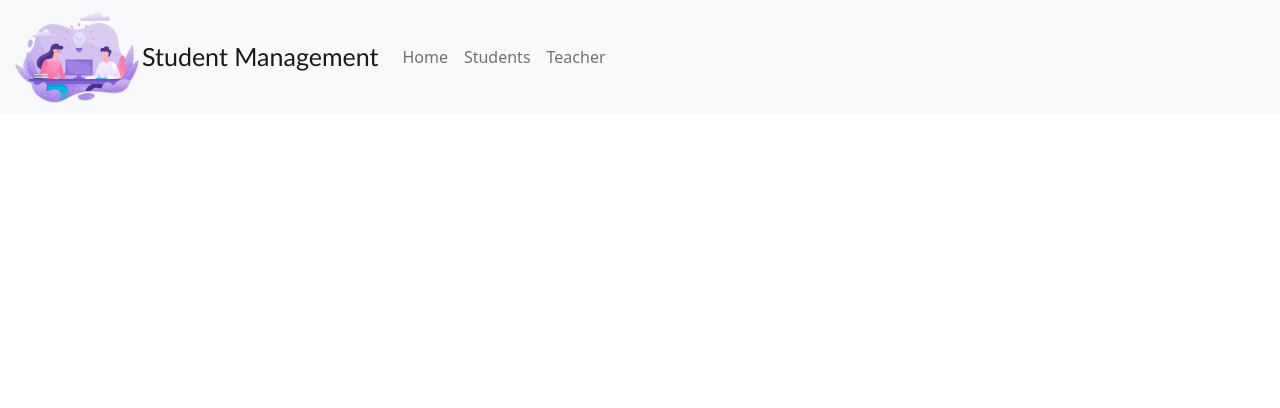
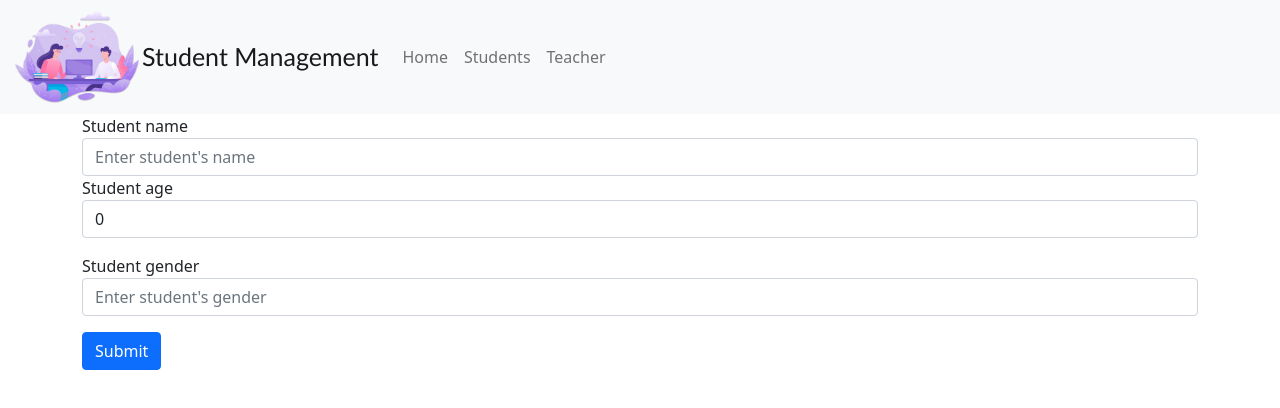
Before and after one commit to umayangi12/myCrudApp, a React (Create React App) app in the folder frontend/: page /updateStudent/1 in a window 1280 px wide. Shown: the top 408 px of the page. Built offline with nearby package versions, Linux system fonts and the light colour scheme.

Commit message:
edit student created

```diff
--- a/frontend/src/App.js
+++ b/frontend/src/App.js
@@ -3,6 +3,7 @@ import { BrowserRouter as Router, Route, Routes } from "react-router-dom";
 import AddStudent from "./components/AddStudent";
 import Header from "./components/Header";
 import AllStudents from "./components/AllStudents";
+import EditStudent  from "./components/EditStudent";
 
 function App() {
   return (
@@ -15,6 +16,7 @@ function App() {
           <Routes>
             <Route path="/" element={<AllStudents />} exact />
             <Route path="/addStudent" element={<AddStudent />} exact />
+            <Route path="/updateStudent/:id" element={<EditStudent/>} exact />
           </Routes>
         </main>
       </div>
--- /dev/null
+++ b/frontend/src/components/EditStudent.js
@@ -0,0 +1,105 @@
+import React, { useEffect, useState, setState } from "react";
+import axios from "axios";
+import { useParams } from "react-router-dom";
+
+export const EditStudent = () => {
+//   const [name, setName] = useState("");
+//   const [age, setAge] = useState(0);
+//   const [gender, setGender] = useState("");
+
+  const [updateStudent, setUpdateStudent] = useState({
+    _id: null,
+    name: "",
+    age: 0,
+    gender: "",
+  });
+
+  function submitData(e) {
+    e.preventDefault();
+
+    // const newStudent = {
+    //   name,
+    //   age,
+    //   gender,
+    // };
+    // console.log(newStudent);
+    // axios
+    //   .post("http://localhost:8070/student/addStudent", newStudent)
+    //   .then(() => {
+    //     alert("Student added successfully");
+    //     setName("");
+    //     setAge(0);
+    //     setGender("");
+    //   })
+    //   .catch((error) => {
+    //     alert(error);
+    //   });
+  }
+
+  const handleUpdateFieldChange = (e) => {
+    const { value, name } = e.target;
+
+    setUpdateStudent({
+      ...updateStudent,
+      [name]: value,
+    });
+  };
+
+  const buttonUpdate = (_id) => {
+    //get current values
+    console.log(_id)
+
+
+    //set state on uodate form
+  }
+
+  return (
+    <div className="container">
+      <form onSubmit={submitData}>
+        <div className="form-group">
+          <label>Student name</label>
+          <input
+            value={updateStudent.name}
+            type="text"
+            className="form-control"
+            id="name"
+            placeholder="Enter student's name"
+            onChange={handleUpdateFieldChange}
+          />
+        </div>
+        <div className="mb-3">
+          <label>Student age</label>
+          <input
+            value={updateStudent.age}
+            type="number"
+            className="form-control"
+            id="age"
+            placeholder="Enter student's age"
+            onChange={handleUpdateFieldChange}
+          />
+        </div>
+        <div className="mb-3">
+          <label>Student gender</label>
+          <input
+            value={updateStudent.gender}
+            type="text"
+            className="form-control"
+            id="gender"
+            placeholder="Enter student's gender"
+            onChange={handleUpdateFieldChange}
+          />
+        </div>
+
+        <button
+          onClick={() => buttonUpdate}
+          type="submit"
+          className="btn btn-primary"
+        >
+          Submit
+        </button>
+      </form>
+    </div>
+  );
+};
+
+export default EditStudent;
```
